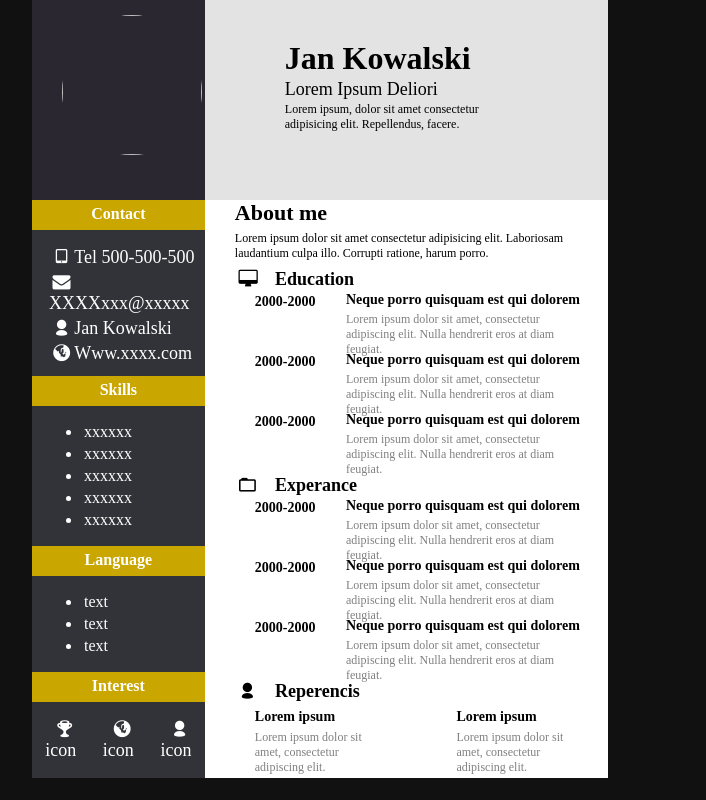
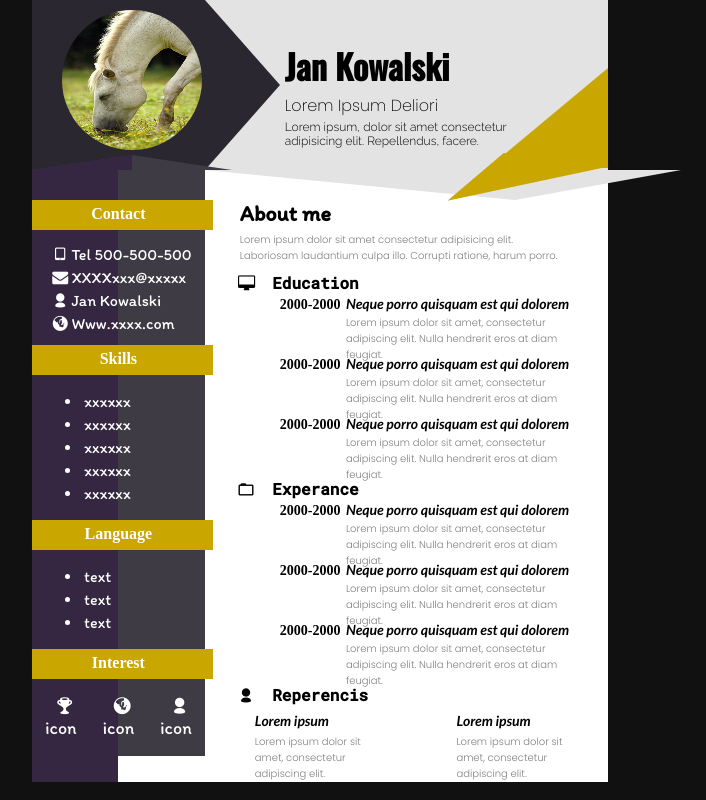
Before and after one commit to mateogaudi/-cvflex-, a website: page index.html in a window 1280 px wide. Shown: the whole page, without its empty margins (320-1026 px from the left). Drawn offline with nearby package versions, Linux system fonts and the light colour scheme; files that its build step writes are made by us from their sources; files whose address does not match are found by name.

Commit message:
Changed folder name,fixed imports

```diff
--- a/content.css
+++ b/content.css
@@ -11,20 +11,25 @@ h5{
     margin:0;
     color:black;
     font-size:22px;
-    padding:0 0 5px 30px;
+    padding:0 0 5px 35px;
     font-weight:600;
+    font-family: 'Itim', cursive;
 }
 .content-information-heading div{
-    padding:0 40px 5px 30px;
-    font-size:12px;
+    padding:0 35px 5px 35px;
+    font-size:10px;
     box-sizing:border-box;
+    color:grey;
+    font-family: 'Poppins', sans-serif;
 }
 .content-header{
     font-size:18px;
-    font-weight:600;
+    font-weight:900;
 }
 .content-header div{
-    padding:3px 2px 2px 15px;;
+    padding:3px 2px 2px 15px;
+    font-family: 'Roboto Mono', monospace;
+    font-size:16px;
 }
 .content-header i{
     padding:0 15px 00;
@@ -44,7 +49,7 @@ h5{
 .content-time{
     width:100%;
     height:60px;
-    padding:2px 0 0 50px;
+    padding:2px 0 0 75px;
     box-sizing: border-box;
     font-weight:600;
     font-size:14px;
@@ -54,12 +59,14 @@ h5{
     font-size:14px;
     height:20px;
     font-weight:600;
+    font-family: 'Lato', sans-serif;
 }
 .content-info{
     width:100%;
-    font-size:12px;
+    font-size:10px;
     height:40px;
     color:grey;
+    font-family: 'Poppins', sans-serif;
 }
 .content-info div{
     padding:0 20px 0 0;
@@ -80,6 +87,7 @@ h5{
     padding:5px 0 0 50px;
     font-weight:600;
     font-size:14px;
+    font-family: 'Lato', sans-serif;
 }
 .content-box-info{
     width:100%;
@@ -87,6 +95,7 @@ h5{
 }
 .content-box-info div{
     padding:5px 20px 0 50px;
-    font-size:12px;
+    font-size:10px;
     color:grey;
+    font-family: 'Poppins', sans-serif;
 }
--- a/header.css
+++ b/header.css
@@ -2,33 +2,139 @@
     background:#2a2730;
     width:30%;
     height:200px;
+    position:relative;
+}
+.triangle2{
+    width:0;
+    height:0;
+    border-style:solid;
+    border-width:0 0 15px 100px;
+    border-color: transparent transparent #352741 transparent;
+    z-index:10;
+    position:absolute;
+    left:0;
+    bottom:15%;
+}
+.rectangle{
+    background:#352741;
+    position:absolute;
+    z-index:10;
+    width:50%;
+    height:15%;
+    left:0;
+    bottom:0;
+}
+#photo::before{
+    content:' ';
+    width:100%;
+    height:30px;
+    background:#3e3b44;
+    z-index:5;
+    position:absolute;
+    bottom:0;
+}
+#photo::after{
+    content:' ';
+    width: 0;
+    height: 0;
+    border-left: 100px solid transparent;
+    border-right: 100px solid transparent;
+    border-bottom: 15px solid #3e3b44;
+    position:absolute;
+    z-index:5;
+    bottom:15%;
 }
 .img img{
     border-radius:50%;
     width:140px;
     height:140px;
-    padding:15px 30px 30px 30px;;
+}
+.img{
+    padding:10px 30px 30px 30px;
+}
+.triangle{
+    width: 0;
+    height: 0;
+    border-top: 85px solid transparent;
+    border-bottom: 85px solid transparent;
+    border-left: 75px solid #2a2730;
+    z-index: 5;
+    position:absolute;
+    left:100%;
+    top:0;
 }
 h1{
     margin:0;
     padding:40px 0 0 80px;
-    font-size:32px;
+    font-size:34px;
     font-weight:900;
+    font-family: 'Oswald', sans-serif;
 }
 h2{
     margin:0;
+    padding:2px 0 0 80px;
+    font-size:16px;
+    font-family: 'Poppins', sans-serif;
     font-weight:200;
-    padding:2px 0 0 80px;
-    font-size:18px;
 }
 h3{
     margin:0;
     font-size:12px;
-    font-weight:300;
+    font-weight:200;
     padding:2px 80px 0 80px;
+    font-family: 'Raleway', sans-serif;
 }
 #name-wrapper{
     padding:0px;
     background:#e3e3e3;
     width:70%;
+    position:relative;
 }
+#name-wrapper::after{
+    content:' ';
+    width: 0;
+    height: 0;
+    border-left: 310px solid transparent;
+    border-right: 166px solid transparent;
+    border-top: 30px solid #e3e3e3;
+    position:absolute;
+    z-index:10;
+    top:85%;
+}
+#name-wrapper::before{
+    content:' ';
+    position:absolute;
+    z-index:5;
+    width:100%;
+    height:30px;
+    top:85%;
+    background:#fff;
+}
+.name-wrapper-triangle{
+    content:' ';
+    position:absolute;
+    z-index:5;
+    width:0;
+    height:0;
+    border-style:solid;
+    border-width:0 0 100px 120px;
+    border-color: transparent transparent #c9a600 transparent;
+    right:0;
+    top:34%;
+}
+.name-wrapper-triangle2{
+    width: 0;
+    height: 0;
+    border-right: 100px solid transparent;
+    border-left: 65px solid transparent;
+    border-bottom: 35px solid #c9a600;
+    content:' ';
+    position:absolute;
+    z-index:15;
+    bottom:16px;
+    right:1px;
+    transform:rotate(-12deg);
+    -webkit-transform:rotate(-12deg);
+    -moz-transform:rotate(-12deg);
+    -o-transform:rotate(-12deg);
+}
--- a/index.html
+++ b/index.html
@@ -8,17 +8,29 @@
     <link rel="stylesheet" href="header.css" type="text/css"/>
     <link rel="stylesheet" href="content.css" type="text/css"/>
     <link rel="stylesheet" href="sidebar.css" type="text/css"/>
-    <link rel="stylesheet" href="assesd/css/fontello.css" type="text/css"/>
+    <link rel="stylesheet" href="assets/css/fontello.css" type="text/css"/>
+    <link href="https://fonts.googleapis.com/css2?family=Poppins:wght@300&display=swap" rel="stylesheet">
+    <link href="https://fonts.googleapis.com/css2?family=Poppins:wght@200;300&display=swap" rel="stylesheet">
+    <link href="https://fonts.googleapis.com/css2?family=Raleway:wght@300&display=swap" rel="stylesheet">
+    <link href="https://fonts.googleapis.com/css2?family=Oswald:wght@500&family=Raleway:wght@300&display=swap" rel="stylesheet">
+    <link href="https://fonts.googleapis.com/css2?family=Roboto+Mono:wght@500&display=swap" rel="stylesheet">
+    <link href="https://fonts.googleapis.com/css2?family=Lato:ital,wght@1,700&display=swap" rel="stylesheet">
+    <link href="https://fonts.googleapis.com/css2?family=Itim&display=swap" rel="stylesheet">
 </head>
 <body>
     <div id="container">
       <div class="row1">
         <div id="photo">
            <div class="img">
-            <img src="assesd/img/horse.jpg"/>
+            <img src="assets/img/horse.jpg"/>
+            <div class="triangle"></div>
+            <div class="triangle2"></div>
+            <div class="rectangle"></div>
            </div>
         </div>
         <div id="name-wrapper">
+          <div class="name-wrapper-triangle"></div>
+          <div class="name-wrapper-triangle2"></div>
           <h1>Jan Kowalski</h1>
           <h2>Lorem Ipsum Deliori</h2>
           <h3>Lorem ipsum, dolor sit amet consectetur adipisicing elit. Repellendus, facere.</h3>
--- a/sidebar.css
+++ b/sidebar.css
@@ -1,19 +1,41 @@
 #sidebar{
     width:30%;
-    background:#fff;
+    position:relative;
+}
+#sidebar::before{
+    content:' ';
+    width:50%;
+    height:100%;
+    background:#352741;
+    z-index:5;
+    position:absolute;
 }
 .sidebar-name{
     width:99.99%;
     height:30px;
     background:#c9a600;
+    position:relative;
+    box-sizing: border-box;
+    z-index:10;
+}
+.sidebar-name::before{
+    content:' ';
+    position:absolute;
+    background:#c9a600;
+    width:5%;
+    height:100%;
+    z-index:5;
+    box-sizing: border-box;
+    left:100%;
 }
 .sidebar-information{
     width:99.99%;
-    background:#323338;
+    background:#3e3b44;
+    position:relative;
 }
 .sidebar-information-box{
     width:99.99%;
-    background:#323338;
+    background:#3e3b44;
     padding:17px 000;
 }
 .social-icon{
@@ -25,11 +47,13 @@
     height:100%;
     width:33.33%;
     color:#fff;
+    z-index:10;
 }
 .boxicon div{
     text-align: center;
     font-size:18px;
     font-weight:200;
+    font-family: 'Itim', cursive;
 }
 .boxicon i{
     font-size:18px;
@@ -38,8 +62,11 @@
 }
 .contact{
     color:#fff;
-    font-size: 18px;
-    padding:15px 0 10px 15px;
+    font-size: 16px;
+    padding:13px 0 10px 15px;
+    font-family: 'Itim', cursive;
+    z-index:10;
+    position:relative;
 }
 .contact li{
     list-style-type:none;
@@ -50,10 +77,18 @@
 .skills{
     padding:15px 0 15px 50px;
     color:#fff;
+    font-family: 'Itim', cursive;
+    font-size:16px;
+    position:relative;
+    z-index:10;
 }
 .language{
     padding:15px 0 15px 50px;
     color:#fff;
+    font-family: 'Itim', cursive;
+    font-size:16px;
+    z-index:10;
+    position:relative;
 }
 ul{
     margin:0;
```
